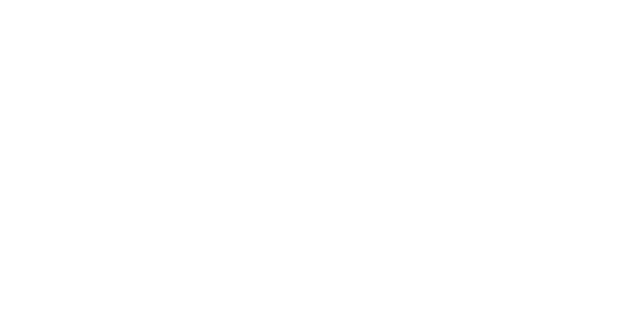
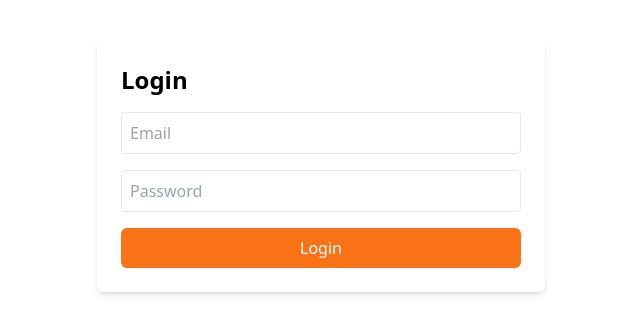
Before and after one commit to rainof/pizza-database-project, a React (Vite) app in the folder frontend/: page /login in a window 1280 px wide. Before the commit this address had no page. Shown: the top 334 px of the page, without its empty margins (319-959 px from the left). Built offline with nearby package versions, Linux system fonts and the light colour scheme.

Commit message:
feat(frontend): add Login button with link to authentication page

```diff
--- a/frontend/src/App.jsx
+++ b/frontend/src/App.jsx
@@ -2,6 +2,7 @@ import React from 'react';
 import { BrowserRouter as Router, Routes, Route } from 'react-router-dom';
 import HomePage from './pages/HomePage';
 import RegisterPage from './pages/RegisterPage';
+import AuthenPage from './pages/AuthenPage';
 
 const App = () => {
   return (
@@ -9,6 +10,7 @@ const App = () => {
       <Routes>
         <Route path="/" element={<HomePage />} />
         <Route path="/signup" element={<RegisterPage />} />
+        <Route path="/login" element={<AuthenPage />} />
       </Routes>
     </Router>
   );
--- a/frontend/src/components/Navbar.jsx
+++ b/frontend/src/components/Navbar.jsx
@@ -6,9 +6,11 @@ const Navbar = () => {
     <nav className="flex justify-between items-center p-4 bg-orange-500 text-white">
       <div className="text-2xl font-bold">PizzaLand</div>
       <div className="space-x-4">
-        <button className="bg-white text-orange-500 px-4 py-2 rounded-md shadow-md hover:bg-gray-200">
-          Login
-        </button>
+        <Link to="/login">
+          <button className="bg-white text-orange-500 px-4 py-2 rounded-md shadow-md hover:bg-gray-200">
+            Login
+          </button>
+        </Link>
         <Link to="/signup">
           <button className="bg-white text-orange-500 px-4 py-2 rounded-md shadow-md hover:bg-gray-200">
             Sign Up
--- /dev/null
+++ b/frontend/src/pages/AuthenPage.jsx
@@ -0,0 +1,49 @@
+import React, { useState } from 'react';
+
+const AuthenPage = () => {
+  const [formData, setFormData] = useState({ email: '', password: '' });
+  const [error, setError] = useState('');
+  const [success, setSuccess] = useState('');
+
+  const handleChange = (e) => {
+    setFormData({ ...formData, [e.target.name]: e.target.value });
+  };
+
+  const handleSubmit = async (e) => {
+    e.preventDefault();
+    setError('');
+    setSuccess('');
+
+    try {
+      const response = await fetch('http://localhost:3000/auth/login', {
+        method: 'POST',
+        headers: { 'Content-Type': 'application/json' },
+        body: JSON.stringify(formData),
+      });
+
+      const data = await response.json();
+      if (!response.ok) throw new Error(data.message || 'Login failed');
+
+      setSuccess('Login successful! Redirecting...');
+      setTimeout(() => (window.location.href = '/'), 2000);
+    } catch (err) {
+      setError(err.message);
+    }
+  };
+
+  return (
+    <div className="max-w-md mx-auto mt-10 p-6 bg-white shadow-md rounded-md">
+      <h2 className="text-2xl font-bold mb-4">Login</h2>
+      {error && <p className="text-red-500">{error}</p>}
+      {success && <p className="text-green-500">{success}</p>}
+
+      <form onSubmit={handleSubmit}>
+        <input type="email" name="email" placeholder="Email" value={formData.email} onChange={handleChange} required className="w-full p-2 border mb-4 rounded" />
+        <input type="password" name="password" placeholder="Password" value={formData.password} onChange={handleChange} required className="w-full p-2 border mb-4 rounded" />
+        <button type="submit" className="w-full bg-orange-500 text-white p-2 rounded-md hover:bg-orange-600">Login</button>
+      </form>
+    </div>
+  );
+};
+
+export default AuthenPage;
```
